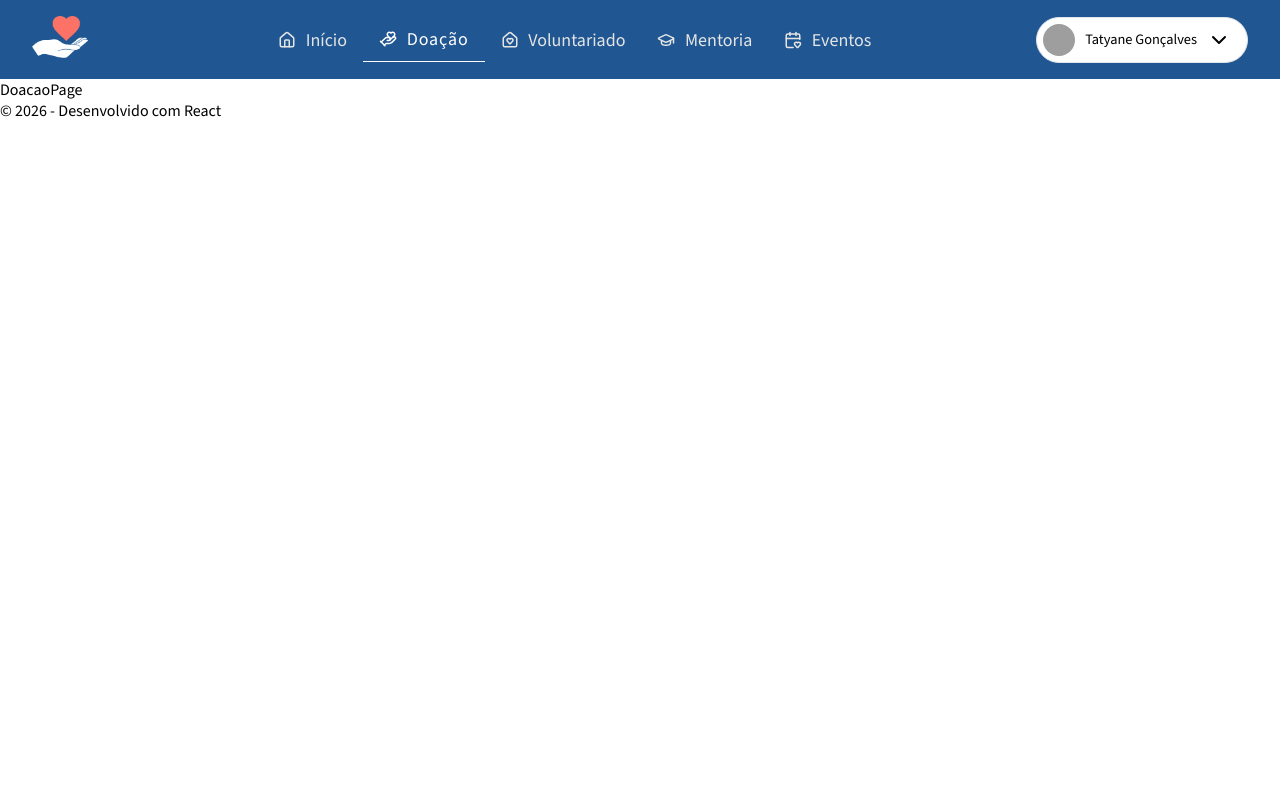
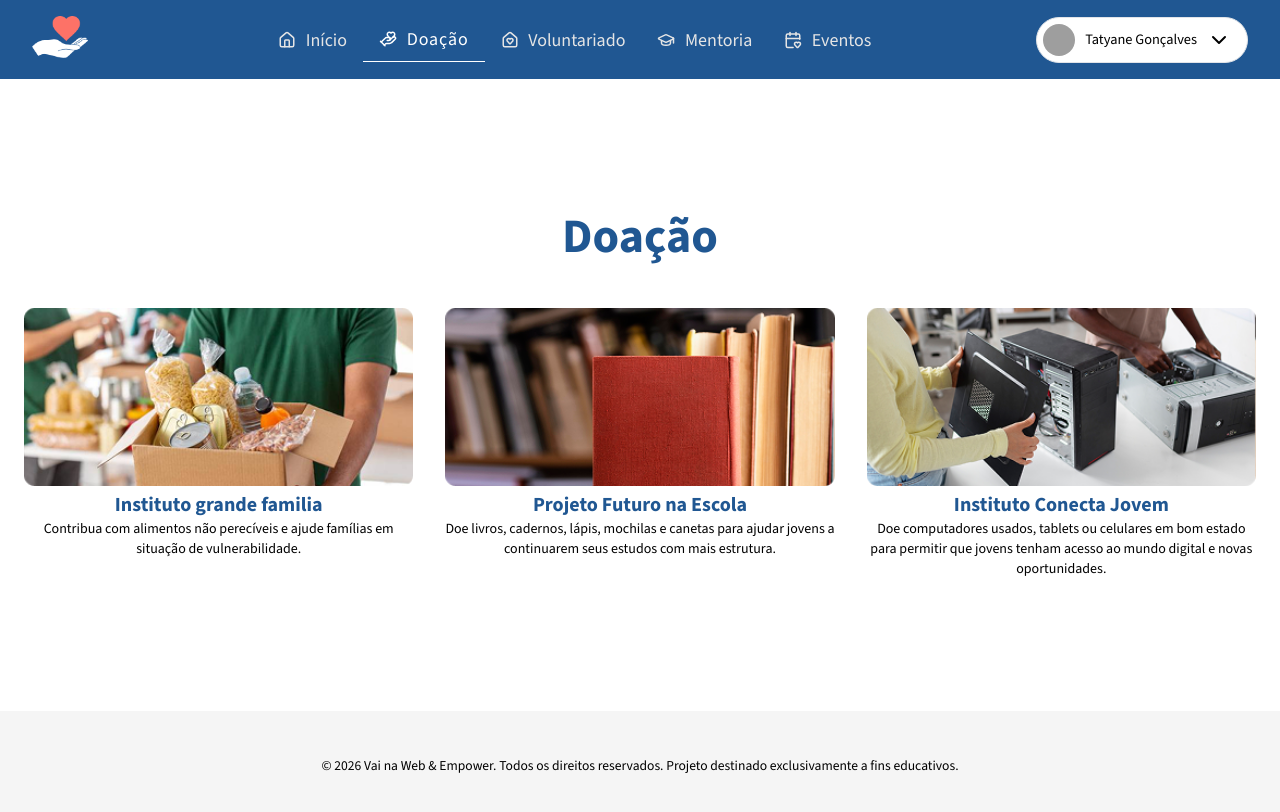
Before and after one commit to tatyanepgoncalves/projeto_connect, a React (Vite) app: page /doacao in a window 1280 px wide. Shown: the top 812 px of the page. Built offline with nearby package versions, Linux system fonts and the light colour scheme; grey boxes are pictures that could not be loaded.

Commit message:
feat: finish a doar page

```diff
--- a/src/components/Footer/Footer.jsx
+++ b/src/components/Footer/Footer.jsx
@@ -1,10 +1,15 @@
+import f from "./Footer.module.scss"
+
 export default function Footer() {
   const year = new Date().getFullYear()
 
   return (
-    <footer>
-      <div>
-        <p>&copy; {year} - Desenvolvido com React</p>
+    <footer className={f.footer}>
+      <div className={f.footerContainer}>
+        <p>
+          &copy; {year} Vai na Web & Empower. Todos os direitos reservados.
+          Projeto destinado exclusivamente a fins educativos.
+        </p>
       </div>
     </footer>
   )
--- /dev/null
+++ b/src/components/Footer/Footer.module.scss
@@ -0,0 +1,32 @@
+@use '../../styles/variables.scss' as v;
+
+.footer, .footerContainer {
+  display: flex;
+  align-items: center;
+  justify-content: center;
+}
+
+.footer {
+  padding: 20px 0;
+  background-color: v.$neutral-100;
+  width: 100%;
+
+  @media (width <= 768px) {
+    padding: 15px 10px; // More horizontal padding on mobile
+  }
+}
+
+.footerContainer {
+  width: 100%;
+  max-width: 80rem;
+  padding: 24px;
+  text-align: center;
+
+  p {
+    margin: 0;
+    font-size: clamp(0.7rem, 2vw, 0.85rem);
+    text-align: center;
+    line-height: 1.5;
+    color: v.$text-footer;
+  }
+}
--- a/src/components/Layout/Layout.jsx
+++ b/src/components/Layout/Layout.jsx
@@ -7,9 +7,7 @@ export default function Layout() {
     <div>
       <Header />
       <main>
-        <div className="container">
-          <Outlet />
-        </div>
+        <Outlet />
       </main>
       <Footer />
     </div>
--- a/src/pages/DoacaoPage/DoacaoPage.jsx
+++ b/src/pages/DoacaoPage/DoacaoPage.jsx
@@ -1,3 +1,49 @@
+import InstitutoConectaJovem from '../../images/instituto-conecta-jovem..png'
+import InstitutoGrandeFamilia from '../../images/instituto-grande-familia.png'
+import ProjetoFuturoNaEscola from '../../images/projeto-futuro-escola..png'
+import d from './DoacaoPage.module.scss'
+
+const doacaoInfo = [
+  {
+    image: InstitutoGrandeFamilia,
+    title: 'Instituto grande familia',
+    decription:
+      'Contribua com alimentos não perecíveis e ajude famílias em situação de vulnerabilidade.',
+  },
+  {
+    image: ProjetoFuturoNaEscola,
+    title: 'Projeto Futuro na Escola',
+    decription:
+      'Doe livros, cadernos, lápis, mochilas e canetas para ajudar jovens a continuarem seus estudos com mais estrutura.',
+  },
+  {
+    image: InstitutoConectaJovem,
+    title: 'Instituto Conecta Jovem',
+    decription:
+      'Doe computadores usados, tablets ou celulares em bom estado para permitir que jovens tenham acesso ao mundo digital e novas oportunidades.',
+  },
+]
+
 export default function DoacaoPage() {
-  return <div>DoacaoPage</div>
+  return (
+    <main className={d.doacaoPage}>
+      <div className={d.DoacaoPageContainer}>
+        <h1>Doação</h1>
+
+        <section className={d.doacaoGroup}>
+          {doacaoInfo.map((doar) => (
+            <article className={d.doarItem} key={doar.title}>
+              {/** biome-ignore lint/correctness/useImageSize: it isn't necessary */}
+              <img alt={doar.decription} loading="lazy" src={doar.image} />
+
+              <div>
+                <h2>{doar.title}</h2>
+                <p>{doar.decription}</p>
+              </div>
+            </article>
+          ))}
+        </section>
+      </div>
+    </main>
+  )
 }
--- /dev/null
+++ b/src/pages/DoacaoPage/DoacaoPage.module.scss
@@ -0,0 +1,86 @@
+@use "../../styles/variables.scss" as v;
+
+.doacaoPage, .DoacaoPageContainer {
+  width: 100%;
+  display: flex;
+  align-items: center;
+  justify-content: center;
+}
+
+.doacaoPage {
+  @media (width >= 64rem) {
+    height: 79vh;
+  }
+}
+
+.DoacaoPageContainer {
+  gap: 3rem;
+  flex-direction: column;
+  padding: 24px;
+
+  h1 {
+    font-size: 2.25rem;
+    line-height: 2.5rem;
+    color: v.$primary-color;
+
+    @media (width >= 64rem) {
+      font-size: 3rem;
+      line-height: 1;
+    }
+  }
+
+}
+
+
+
+
+.DoacaoPageContainer {
+  @media (width >= 64rem) {
+    max-width: 80rem;
+  }
+
+}
+
+.doacaoGroup {
+  display: grid;
+  place-content: center;
+  gap: 2rem;
+
+  @media (width >= 48rem) {
+    grid-template-columns: repeat(2, 1fr);
+  }
+
+  @media (width >= 64rem) {
+    grid-template-columns: repeat(3, 1fr);
+  }
+}
+
+.doarItem {
+  text-align: center;
+  width: 250px;
+
+  img {
+    width: 100%;
+  }
+
+  h2 {
+    font-size: 1.25rem;
+    line-height: 1.75rem;
+    color: v.$primary-color;
+  }
+
+  p {
+    font-size: 0.875rem;
+    line-height: 1.25rem;
+    color: v.$text-footer;
+  }
+
+  @media (width >= 48rem) {
+    width: 350px;
+  }
+
+  @media (width >= 64rem) {
+    width: 100%;
+    max-width: 450px;
+  }
+}
```
